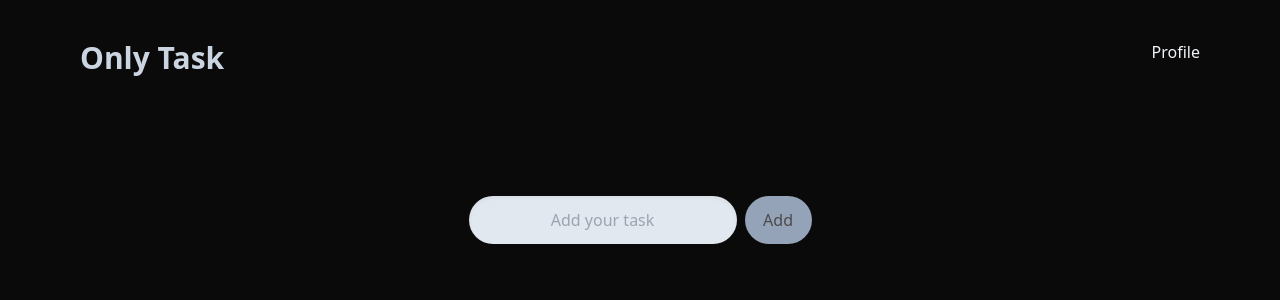
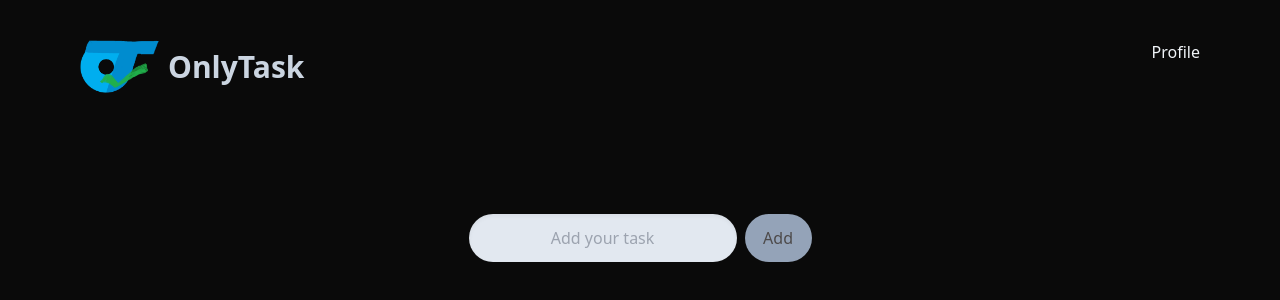
Before and after one commit to sxng33th/onlyTask-dev, a React (Vite) app: page / in a window 1280 px wide. Shown: the top 300 px of the page. Built offline with nearby package versions, Linux system fonts and the light colour scheme.

Commit message:
added logo

```diff
--- a/src/common/header/header.js
+++ b/src/common/header/header.js
@@ -1,4 +1,5 @@
 import { Link } from "react-router-dom";
+
 
 export default function Header() {
     return (
@@ -6,7 +7,10 @@ export default function Header() {
             <div className="p-10 flex justify-between mx-10">
                 <div>
                     <Link to="/">
-                    <h1 className="text-3xl font-bold text-center text-slate-300">Only Task</h1>
+                    <div className="flex items-center gap-2 ">
+                    <img src="/logo.png" alt="logo" className="w-20" />
+                    <h1 className="text-3xl font-bold text-center text-slate-300">OnlyTask</h1>
+                    </div>
                     </Link>
                 </div>
 
```
Also changed, not shown: public/logo.png (added).
